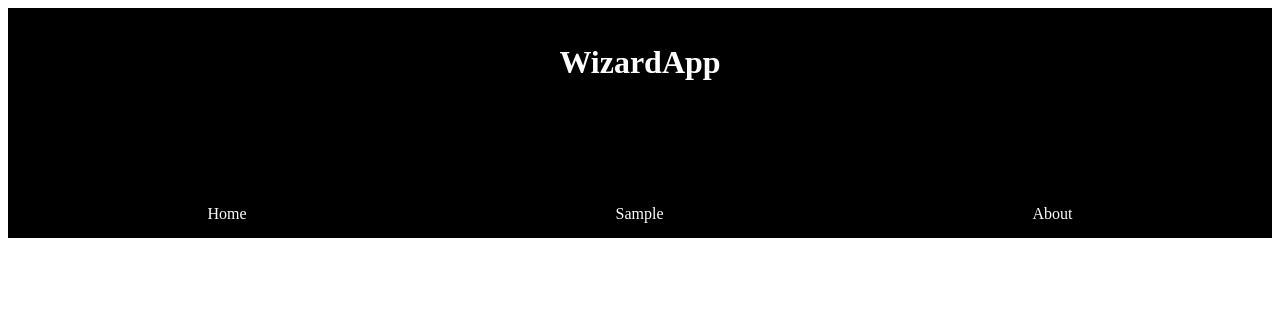
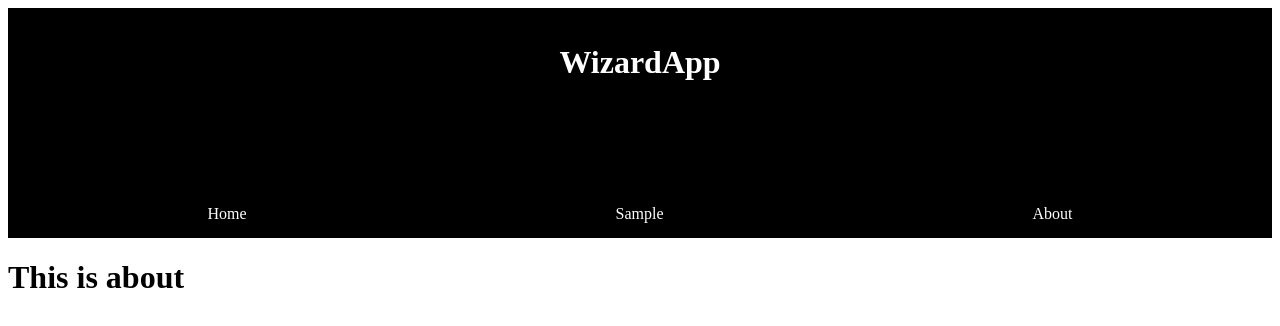
Before and after one commit to prateek3065/wizard-app, a React (Create React App) app: page / in a window 1280 px wide. Both pictures are taken after a click on the element "About". Shown: the top 326 px of the page. Built offline with nearby package versions, Linux system fonts and the light colour scheme.

Commit message:
added cursor to modes

```diff
--- a/package.json
+++ b/package.json
@@ -1,4 +1,5 @@
 {
+  "homepage": "http://prateek3065.github.io/wizard-app",
   "name": "wizard-app",
   "version": "0.1.0",
   "private": true,
@@ -12,6 +13,8 @@
     "web-vitals": "^1.1.2"
   },
   "scripts": {
+    "predeploy": "npm run build",
+    "deploy": "gh-pages -d build",
     "start": "react-scripts start",
     "build": "react-scripts build",
     "test": "react-scripts test",
@@ -34,5 +37,8 @@
       "last 1 firefox version",
       "last 1 safari version"
     ]
+  },
+  "devDependencies": {
+    "gh-pages": "^3.2.3"
   }
 }
--- a/src/About.js
+++ b/src/About.js
@@ -2,5 +2,11 @@ import React from "react";
 
 export default function About({ mode }) {
   if (mode !== "about") return null;
-  return <></>;
+  return (
+    <>
+      <div>
+        <h1>This is about</h1>
+      </div>
+    </>
+  );
 }
--- a/src/App.css
+++ b/src/App.css
@@ -9,3 +9,6 @@
   height: 30px;
   margin: 10px;
 }
+.mode-buttons:hover {
+  cursor: pointer;
+}
--- a/src/Header.js
+++ b/src/Header.js
@@ -1,5 +1,5 @@
 import React from "react";
-
+import "./App.css";
 export default function header({ setMode }) {
   function changeMode() {}
   return (
@@ -31,6 +31,7 @@ export default function header({ setMode }) {
         }}
       >
         <div
+          className="mode-buttons"
           onClick={() => {
             setMode("home");
           }}
@@ -38,6 +39,7 @@ export default function header({ setMode }) {
           Home
         </div>
         <div
+          className="mode-buttons"
           onClick={() => {
             setMode("sample");
           }}
@@ -45,6 +47,7 @@ export default function header({ setMode }) {
           Sample
         </div>
         <div
+          className="mode-buttons"
           onClick={() => {
             setMode("about");
           }}
```
Also changed, not shown: 1 other file (tests, documents, lock files or other folders).
